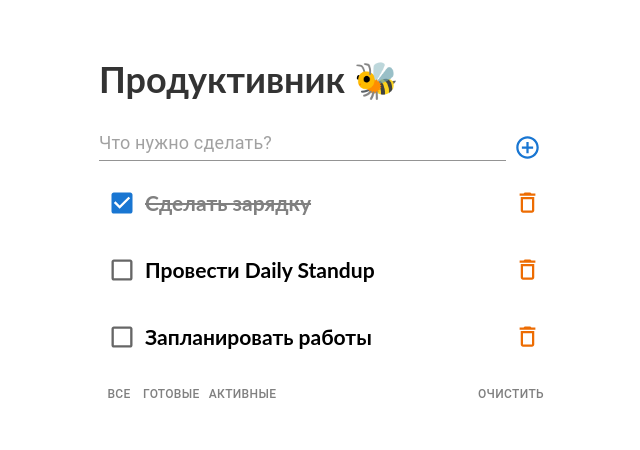
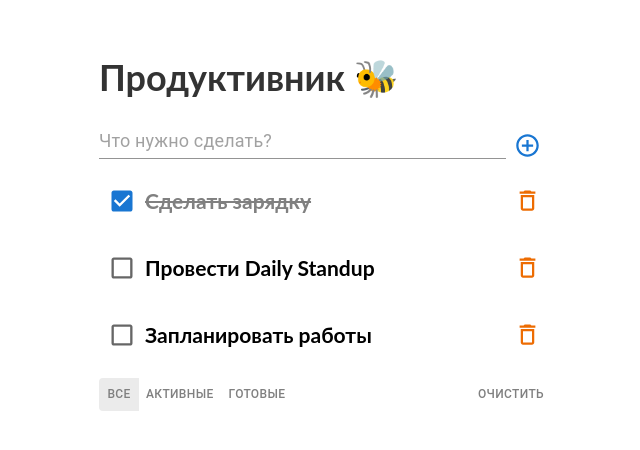
Before and after one commit to Gretten/mindbox_todo, a React (Vite) app: page / in a window 1280 px wide. Shown: the part 174-624 px from the top of the page, without its empty margins (316-956 px from the left). Built offline with nearby package versions, Linux system fonts and the light colour scheme.

Commit message:
bugfix: refactoring and type improvements

```diff
--- a/src/entities/todo/index.ts
+++ b/src/entities/todo/index.ts
@@ -1,3 +1,4 @@
 export type { Todo } from "./model/model";
 export { TodoItem } from "./ui/TodoItem/TodoItem";
 export { TodoAdd } from "./ui/TodoAdd/TodoAdd";
+export { TodoFilterPanel } from "./ui/TodoFilterPanel/TodoFilterPanel";
--- a/src/entities/todo/ui/TodoAdd/TodoAdd.tsx
+++ b/src/entities/todo/ui/TodoAdd/TodoAdd.tsx
@@ -2,7 +2,7 @@ import TextField from "@mui/material/TextField/TextField";
 import { Todo } from "../..";
 import AddCircleOutlineIcon from "@mui/icons-material/AddCircleOutline";
 import IconButton from "@mui/material/IconButton/IconButton";
-import { useState } from "react";
+import { FC, useState } from "react";
 import { createTodo } from "../../lib/createTodo";
 import styles from "./style.module.css";
 
@@ -10,7 +10,7 @@ interface TodoAddProps {
   onAdd: (todo: Todo) => void;
 }
 
-export const TodoAdd = ({ onAdd }: TodoAddProps) => {
+export const TodoAdd: FC<TodoAddProps> = ({ onAdd }) => {
   const [todoText, setCurrentTodoText] = useState("");
 
   const onCreateTodo = () => {
--- /dev/null
+++ b/src/entities/todo/ui/TodoFilterPanel/TodoFilterPanel.tsx
@@ -0,0 +1,39 @@
+import ButtonGroup from "@mui/material/ButtonGroup/ButtonGroup";
+import { MinorButton } from "../../../../shared/ui/MinorButton";
+import styles from "./style.module.css";
+import { FC } from "react";
+import { filterOptions } from "./constants";
+
+interface TodoFilterPanelProps {
+  filter: string;
+  setFilter: (filter: string) => void;
+  clearCompleted: () => void;
+}
+
+export const TodoFilterPanel: FC<TodoFilterPanelProps> = ({
+  filter,
+  setFilter,
+  clearCompleted,
+}) => {
+  return (
+    <>
+      <div className={styles["control-panel-filter"]}>
+        <ButtonGroup>
+          {filterOptions.map(({ label, value }) => (
+            <MinorButton
+              key={value}
+              active={filter === value}
+              onClick={() => setFilter(value)}
+              variant="text"
+            >
+              {label}
+            </MinorButton>
+          ))}
+        </ButtonGroup>
+      </div>
+      <MinorButton variant="text" size="small" onClick={clearCompleted}>
+        Очистить
+      </MinorButton>
+    </>
+  );
+};
--- /dev/null
+++ b/src/entities/todo/ui/TodoFilterPanel/constants.ts
@@ -0,0 +1,5 @@
+export const filterOptions = [
+  { label: "Все", value: "all" },
+  { label: "Активные", value: "active" },
+  { label: "Готовые", value: "completed" },
+];
--- /dev/null
+++ b/src/entities/todo/ui/TodoFilterPanel/style.module.css
@@ -0,0 +1,5 @@
+.control-panel-filter {
+  display: flex;
+  justify-content: space-between;
+  align-items: center;
+}
--- a/src/entities/todo/ui/TodoItem/TodoItem.tsx
+++ b/src/entities/todo/ui/TodoItem/TodoItem.tsx
@@ -3,13 +3,15 @@ import { Todo } from "../../model/model";
 import styles from "./style.module.css";
 import IconButton from "@mui/material/IconButton/IconButton";
 import DeleteOutlineIcon from "@mui/icons-material/DeleteOutline";
+import { FC } from "react";
+
 interface TodoItemProps {
   todo: Todo;
   onDelete: (id: string) => void;
   onUpdate: (todo: Todo) => void;
 }
 
-export const TodoItem = ({ todo, onDelete, onUpdate }: TodoItemProps) => {
+export const TodoItem: FC<TodoItemProps> = ({ todo, onDelete, onUpdate }) => {
   if (!todo) return null;
 
   const { id, title, isCompleted } = todo;
--- a/src/features/todoApp/model/useTodoAppStore.ts
+++ b/src/features/todoApp/model/useTodoAppStore.ts
@@ -23,5 +23,9 @@ export const useTodoAppStore = () => {
     setTodos((prev) => prev.map((t: Todo) => (t.id === todo.id ? todo : t)));
   };
 
-  return { todos, addTodo, deleteTodo, updateTodo };
+  const clearCompleted = () => {
+    setTodos((prev) => prev.filter((todo) => !todo.isCompleted));
+  };
+
+  return { todos, addTodo, deleteTodo, updateTodo, clearCompleted };
 };
--- /dev/null
+++ b/src/features/todoApp/model/useTodoFilter.tsx
@@ -0,0 +1,16 @@
+import { useState, useMemo } from "react";
+import { Todo } from "../../../entities/todo";
+
+export const useTodoFilter = (todos: Todo[]) => {
+  const [filter, setFilter] = useState("all");
+
+  const filteredTodos = useMemo(() => {
+    return todos.filter((todo) => {
+      if (filter === "completed") return todo.isCompleted;
+      if (filter === "active") return !todo.isCompleted;
+      return true;
+    });
+  }, [todos, filter]);
+
+  return { filteredTodos, filter, setFilter };
+};
--- a/src/features/todoApp/ui/TodoApp.tsx
+++ b/src/features/todoApp/ui/TodoApp.tsx
@@ -1,16 +1,13 @@
-import Button from "@mui/material/Button/Button";
-import { TodoAdd, TodoItem } from "../../../entities/todo";
+import { TodoAdd, TodoFilterPanel, TodoItem } from "../../../entities/todo";
 import { useTodoAppStore } from "../model/useTodoAppStore";
 import styles from "./style.module.css";
-import { MinorButton } from "../../../shared/ui/MinorButton";
-import ButtonGroup from "@mui/material/ButtonGroup/ButtonGroup";
+import { useTodoFilter } from "../model/useTodoFilter";
+import { FC } from "react";
 
-export const TodoApp = () => {
-  const { todos, addTodo, deleteTodo, updateTodo } = useTodoAppStore();
-
-  const hasTodos = todos.length > 0;
-  const activeTodosNumber =
-    todos.filter((todo) => !todo.isCompleted).length || 0;
+export const TodoApp: FC = () => {
+  const { todos, addTodo, deleteTodo, updateTodo, clearCompleted } =
+    useTodoAppStore();
+  const { filteredTodos, setFilter, filter } = useTodoFilter(todos);
 
   return (
     <div className={styles["app-container"]}>
@@ -19,8 +16,8 @@ export const TodoApp = () => {
         <TodoAdd onAdd={addTodo} />
       </div>
       <div className="todo-list">
-        {hasTodos &&
-          todos.map((todo) => (
+        {filteredTodos &&
+          filteredTodos.map((todo) => (
             <TodoItem
               key={todo.id}
               todo={todo}
@@ -28,26 +25,13 @@ export const TodoApp = () => {
               onUpdate={updateTodo}
             />
           ))}
-
-        {!hasTodos && <p>Всё сделано! ☑</p>}
       </div>
       <div className={styles["control-panel"]}>
-        <div className={styles["control-panel-filter"]}>
-          <ButtonGroup>
-            <MinorButton variant="text" size="small">
-              Все
-            </MinorButton>
-            <MinorButton variant="text" size="small">
-              Готовые
-            </MinorButton>
-            <MinorButton variant="text" size="small">
-              Активные
-            </MinorButton>
-          </ButtonGroup>
-        </div>
-        <MinorButton variant="text" size="small">
-          Очистить
-        </MinorButton>
+        <TodoFilterPanel
+          filter={filter}
+          setFilter={setFilter}
+          clearCompleted={clearCompleted}
+        />
       </div>
     </div>
   );
--- a/src/features/todoApp/ui/style.module.css
+++ b/src/features/todoApp/ui/style.module.css
@@ -7,12 +7,6 @@
   justify-content: space-between;
   align-items: center;
   margin: 10px 0;
-}
-
-.control-panel-filter {
-  display: flex;
-  justify-content: space-between;
-  align-items: center;
 }
 
 .items-left {
--- a/src/shared/ui/MinorButton.tsx
+++ b/src/shared/ui/MinorButton.tsx
@@ -1,7 +1,17 @@
 import { styled } from "@mui/material/styles";
-import Button, { ButtonProps } from "@mui/material/Button/Button";
+import Button from "@mui/material/Button/Button";
 
-export const MinorButton = styled(Button)<ButtonProps>({
-  fontSize: 12,
+interface MinorButtonProps {
+  active?: boolean;
+}
+
+/**
+ * Кнопка с минимальным стилем
+ * Используется в панели фильтров
+ * Принимает параметр active, который определяет, активна ли кнопка
+ */
+export const MinorButton = styled(Button)<MinorButtonProps>(({ active }) => ({
+  fontSize: "12px",
   color: "gray",
-});
+  backgroundColor: active ? "#ebebeb;" : "transparent",
+}));
```
